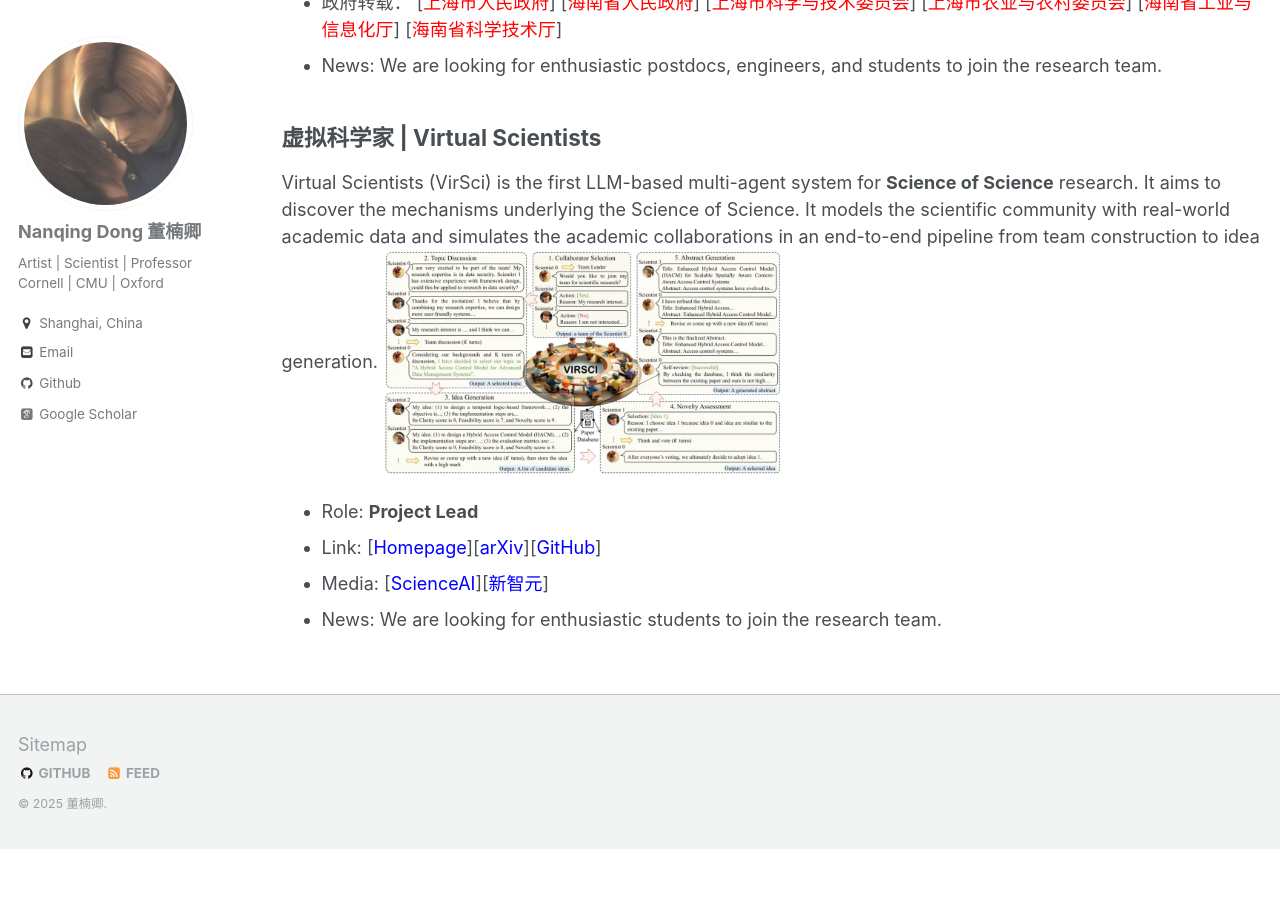
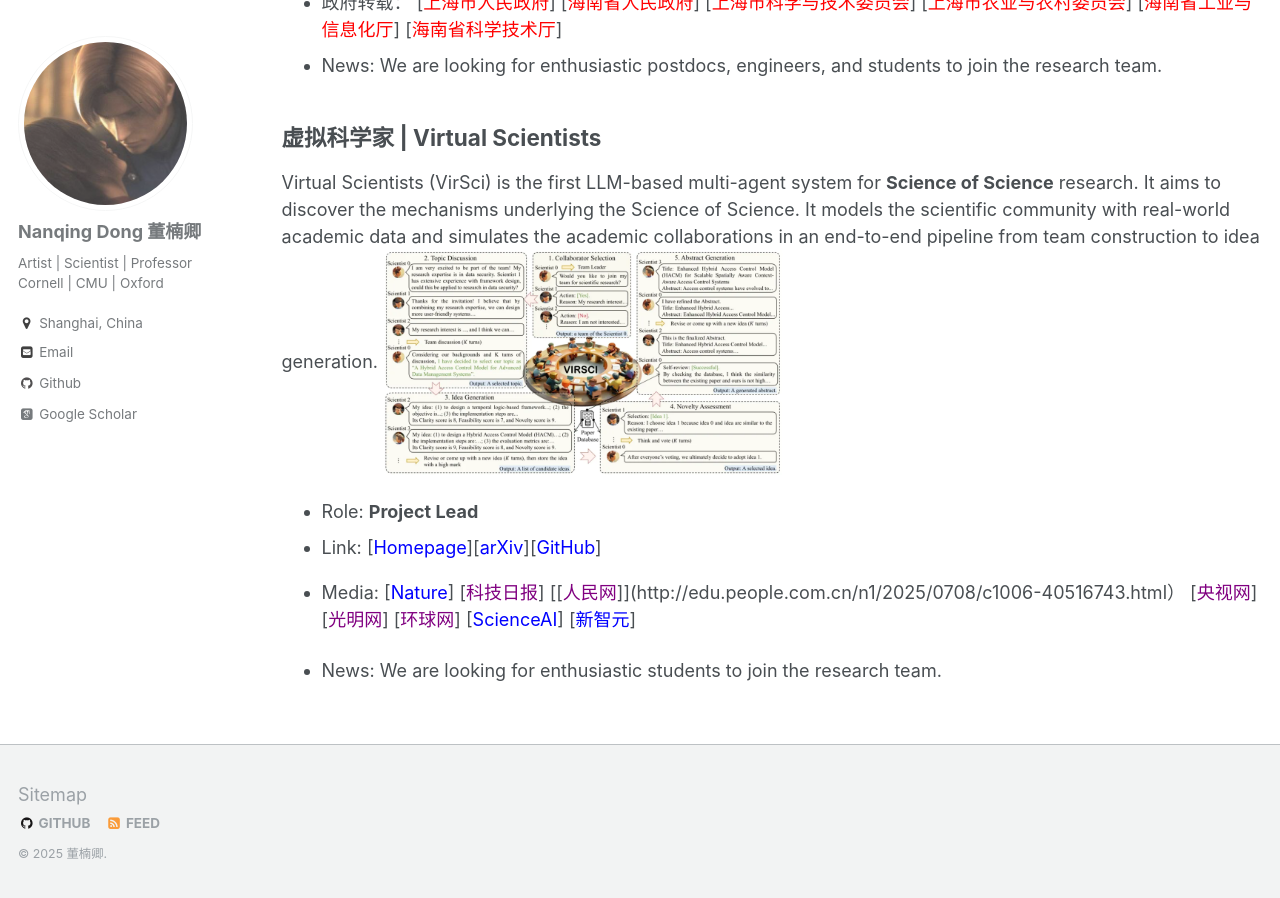
Before and after one commit to eveningdong/eveningdong.github.io, a Jekyll site: the page built from _pages/research.md, in a window 1280 px wide and 900 px high, scrolled down 756 px. Built offline with Jekyll 4.4.1, drawn with Linux system fonts in a browser that asks for light colours; some web fonts are replaced; before the commit the page ends 1605 px from its top, so only the background shows below that.

Commit message:
Update research.md

```diff
--- a/_pages/research.md
+++ b/_pages/research.md
@@ -31,7 +31,17 @@ Virtual Scientists (VirSci) is the first LLM-based multi-agent system for **Scie
 <a><img src="https://eveningdong.github.io/images/virsci.jpg" alt="drawing" width="400px"/></a>
 * Role: **Project Lead**
 * Link:  [[<span style="color:blue">Homepage</span>]](https://open-sciencelab.github.io/Virtual-Scientists/)[[<span style="color:blue">arXiv</span>]](https://arxiv.org/abs/2410.09403)[[<span style="color:blue">GitHub</span>]](https://github.com/open-sciencelab/Virtual-Scientists)
-* Media: [[<span style="color:blue">ScienceAI</span>]](https://mp.weixin.qq.com/s/6qhshDFds3AFT97rdYJkRg)[[<span style="color:blue">新智元</span>]](https://mp.weixin.qq.com/s/KCZKBVi0iy-035_NlHWIeg)
+* Media:
+  [[<span style="color:blue">Nature</span>]](https://www.nature.com/articles/d41586-025-02028-5)
+  [[<span style="color:purple">科技日报</span>]](https://digitalpaper.stdaily.com/http_www.kjrb.com/kjrb/html/2025-07/08/content_591168.htm?div=-1)
+  [[<span style="color:purple">人民网</span>]](http://edu.people.com.cn/n1/2025/0708/c1006-40516743.html）
+  [[<span style="color:purple">央视网</span>]](https://news.cctv.com/2025/07/08/ARTIUl4D4L0dDvbBk6TMMGnc250708.shtml)
+  [[<span style="color:purple">光明网</span>]](https://wlaq.gmw.cn/2025-07/08/content_38140988.htm)
+  [[<span style="color:purple">环球网</span>]](https://tech.huanqiu.com/article/4NPKrWXL5tU)
+  [[<span style="color:blue">ScienceAI</span>]](https://mp.weixin.qq.com/s/6qhshDFds3AFT97rdYJkRg)
+  [[<span style="color:blue">新智元</span>]](https://mp.weixin.qq.com/s/KCZKBVi0iy-035_NlHWIeg)
+
+
 * News: We are looking for enthusiastic students to join the research team.
 
 
```
